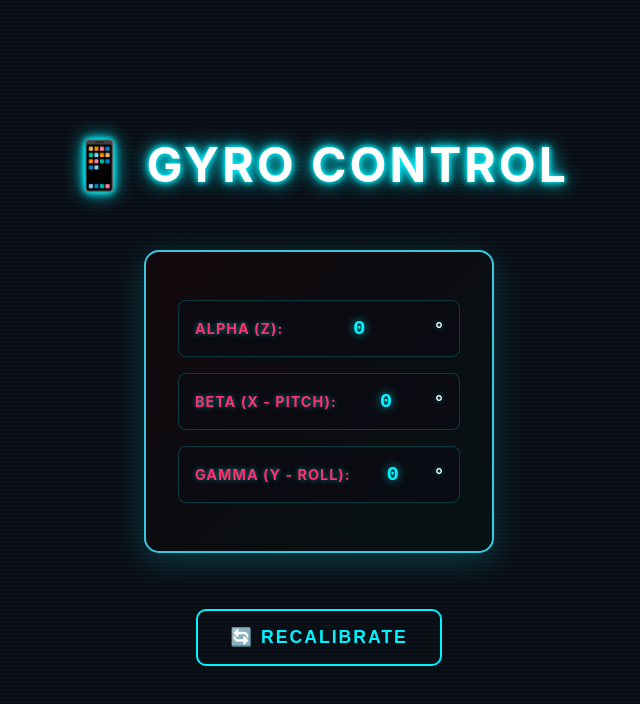
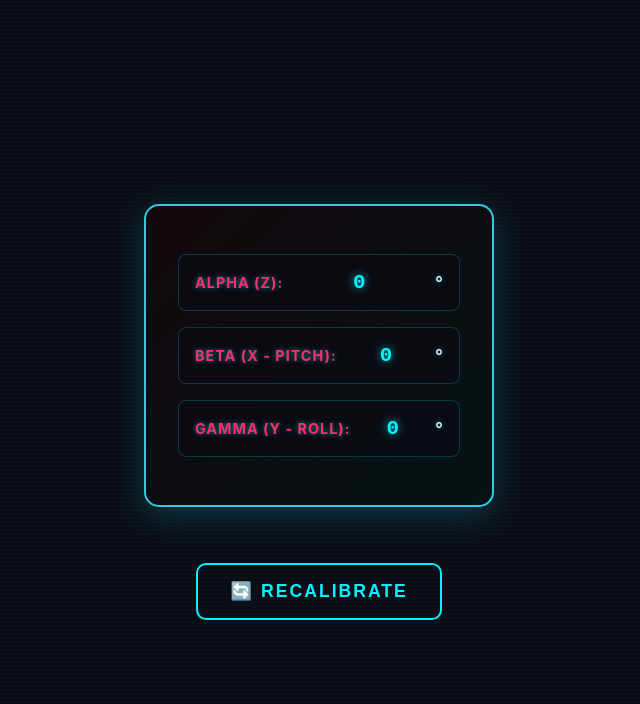
Before and after one commit to candyspandy/Frontend, a plain HTML site: page index.html in a window 1280 px wide. Shown: the whole page, without its empty margins (321-961 px from the left). Drawn offline with Linux system fonts and the light colour scheme.

Commit message:
modified:   index.html

```diff
--- a/index.html
+++ b/index.html
@@ -227,7 +227,7 @@
   <!-- <div class="timestamp" style="display: flex;  ">UTC: 2025-04-23 05:13:27</div> -->
   <!-- <div class="user-info">USER: </div> -->
 
-  <h1>📱 Gyro Control</h1>
+  <!-- <h1>📱 Gyro Control</h1> -->
 
   <div class="data-box">
     <p><strong>Alpha (Z):</strong> <span id="alpha">0</span>°</p>
```
